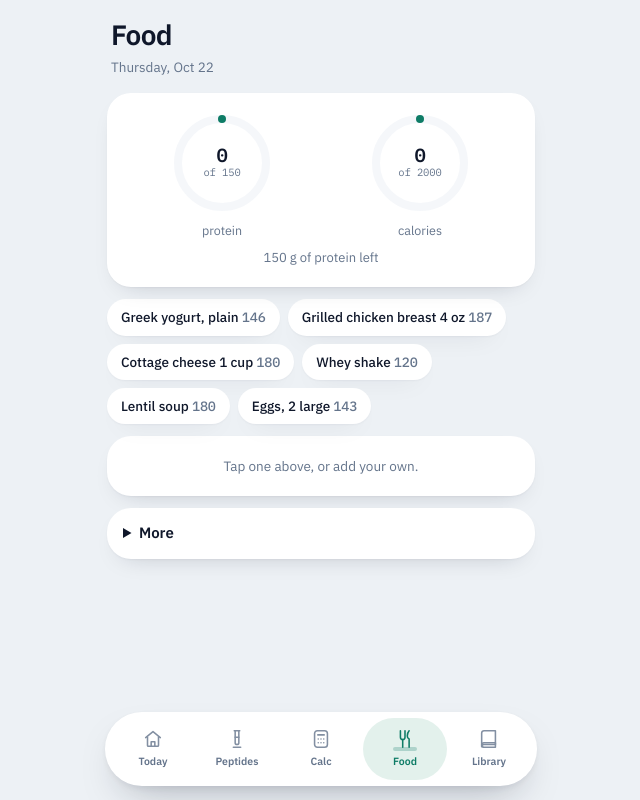
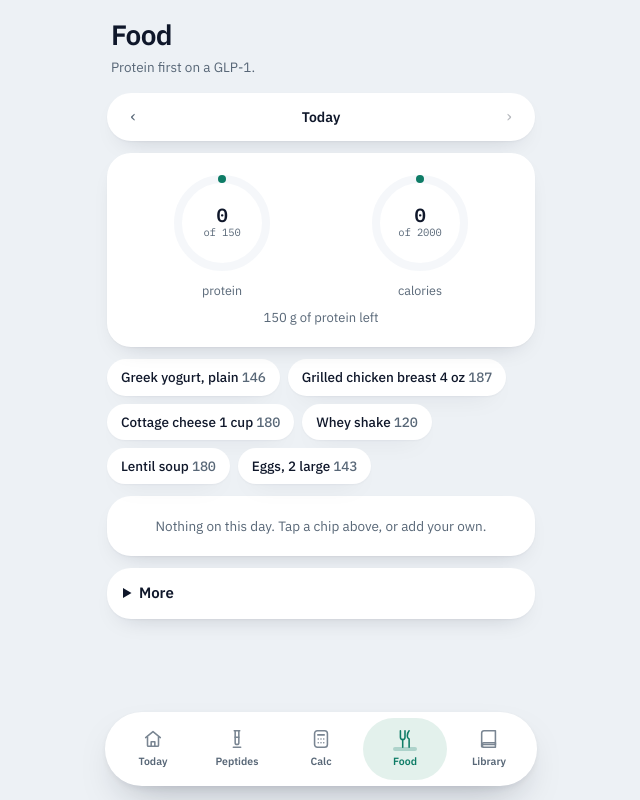
Before and after one commit to RDW-Labz/titrate, a Next.js app: page /food in a window 1280 px wide. Shown: the whole page, without its empty margins (319-959 px from the left). Built offline with nearby package versions, Linux system fonts and the light colour scheme.

Commit message:
Edit schedule/cycle after creation, side-effect chips on Today, food day navigation + weight trend, contrast and title scale sweep

```diff
--- a/src/app/food/page.tsx
+++ b/src/app/food/page.tsx
@@ -2,29 +2,89 @@
 
 import { useState } from "react";
 import { Btn, Field, PageTitle, Ring } from "@/components/ui";
-import { dayKey } from "@/lib/schedule";
+import { addDays, dayKey } from "@/lib/schedule";
 import { actions, useStore } from "@/lib/store";
 
 const BLANK = { name: "", kcal: "", p: "", c: "", f: "", fiber: "" };
 
+function Trend({ values }: { values: number[] }) {
+  if (values.length < 2) return null;
+  const w = 240;
+  const h = 44;
+  const min = Math.min(...values);
+  const max = Math.max(...values);
+  const span = Math.max(0.1, max - min);
+  const pts = values.map((v, i) => {
+    const x = (i / (values.length - 1)) * w;
+    const y = h - 4 - ((v - min) / span) * (h - 8);
+    return `${x.toFixed(1)},${y.toFixed(1)}`;
+  });
+  return (
+    <svg viewBox={`0 0 ${w} ${h}`} width="100%" height={h} role="img" aria-label={`Weight trend, ${min} to ${max} lb`}>
+      <polyline
+        points={pts.join(" ")}
+        fill="none"
+        stroke="var(--color-accent)"
+        strokeWidth="2"
+        strokeLinecap="round"
+        strokeLinejoin="round"
+        className="chart-line"
+        pathLength={1}
+      />
+      <circle cx={w} cy={pts[pts.length - 1].split(",")[1]} r="3" fill="var(--color-accent)" />
+    </svg>
+  );
+}
+
 export default function FoodPage() {
   const { foods, goals, favorites, weights } = useStore();
   const now = new Date();
+  const [back, setBack] = useState(0);
   const [draft, setDraft] = useState(BLANK);
   const [weight, setWeight] = useState("");
 
-  const today = foods.filter((f) => dayKey(new Date(f.at)) === dayKey(now));
-  const yesterday = foods.filter(
-    (f) => dayKey(new Date(f.at)) === dayKey(new Date(now.getFullYear(), now.getMonth(), now.getDate() - 1)),
-  );
-  const kcal = today.reduce((n, f) => n + f.kcal, 0);
-  const protein = today.reduce((n, f) => n + f.p, 0);
-  const fiber = today.reduce((n, f) => n + f.fiber, 0);
-  const latest = [...weights].sort((a, b) => a.at.localeCompare(b.at)).pop();
+  const day = addDays(now, -back);
+  const key = dayKey(day);
+  const dayFood = foods.filter((f) => dayKey(new Date(f.at)) === key);
+  const prevKey = dayKey(addDays(day, -1));
+  const prevFood = foods.filter((f) => dayKey(new Date(f.at)) === prevKey);
+
+  const at = () =>
+    back === 0
+      ? new Date()
+      : new Date(day.getFullYear(), day.getMonth(), day.getDate(), now.getHours(), now.getMinutes());
+
+  const kcal = dayFood.reduce((n, f) => n + f.kcal, 0);
+  const protein = dayFood.reduce((n, f) => n + f.p, 0);
+  const fiber = dayFood.reduce((n, f) => n + f.fiber, 0);
+  const sorted = [...weights].sort((a, b) => a.at.localeCompare(b.at));
+  const latest = sorted[sorted.length - 1];
+
+  const label =
+    back === 0 ? "Today" : back === 1 ? "Yesterday" : day.toLocaleDateString(undefined, { weekday: "short", month: "short", day: "numeric" });
 
   return (
     <div className="pt-3">
-      <PageTitle meta={now.toLocaleDateString(undefined, { weekday: "long", month: "short", day: "numeric" })}>Food</PageTitle>
+      <PageTitle meta="Protein first on a GLP-1.">Food</PageTitle>
+
+      <div className="mb-3 flex items-center justify-between rounded-full bg-card px-2 py-1.5 shadow-card">
+        <button
+          className="press grid size-9 place-items-center rounded-full text-[17px] text-muted"
+          onClick={() => setBack(back + 1)}
+          aria-label="Previous day"
+        >
+          ‹
+        </button>
+        <span className="text-[14px] font-semibold">{label}</span>
+        <button
+          className="press grid size-9 place-items-center rounded-full text-[17px] disabled:opacity-30"
+          onClick={() => setBack(Math.max(0, back - 1))}
+          disabled={back === 0}
+          aria-label="Next day"
+        >
+          ›
+        </button>
+      </div>
 
       <section className="enter rounded-[24px] bg-card px-4 py-5 shadow-card">
         <div className="flex items-center justify-around">
@@ -40,7 +100,7 @@ export default function FoodPage() {
         {favorites.slice(0, 6).map((f) => (
           <button
             key={f.name}
-            onClick={() => actions.addFood({ name: f.name, kcal: f.kcal, p: f.p, c: f.c, f: f.f, fiber: f.fiber })}
+            onClick={() => actions.addFood({ name: f.name, kcal: f.kcal, p: f.p, c: f.c, f: f.f, fiber: f.fiber, at: at() })}
             className="press rounded-full bg-card px-3.5 py-2 text-[13.5px] font-medium shadow-card"
           >
             {f.name} <span className="num text-muted">{f.kcal}</span>
@@ -48,25 +108,29 @@ export default function FoodPage() {
         ))}
       </div>
 
-      {yesterday.length > 0 && today.length === 0 ? (
+      {prevFood.length > 0 && dayFood.length === 0 ? (
         <button
           onClick={() =>
-            yesterday.forEach((f) => actions.addFood({ name: f.name, kcal: f.kcal, p: f.p, c: f.c, f: f.f, fiber: f.fiber }))
+            prevFood.forEach((f) =>
+              actions.addFood({ name: f.name, kcal: f.kcal, p: f.p, c: f.c, f: f.f, fiber: f.fiber, at: at() }),
+            )
           }
           className="press mt-2 w-full rounded-[22px] bg-card px-4 py-3.5 text-left shadow-card"
         >
-          <span className="text-[15px] font-medium">Same as yesterday</span>
+          <span className="text-[15px] font-medium">Copy the day before</span>
           <span className="num block text-[12.5px] text-muted">
-            copies {yesterday.length} {yesterday.length === 1 ? "entry" : "entries"} · {yesterday.reduce((n, f) => n + f.kcal, 0)} kcal
+            {prevFood.length} {prevFood.length === 1 ? "entry" : "entries"} · {prevFood.reduce((n, f) => n + f.kcal, 0)} kcal
           </span>
         </button>
       ) : null}
 
       <ul className="mt-3 divide-y divide-line rounded-[24px] bg-card shadow-card">
-        {today.length === 0 ? (
-          <li className="px-4 py-5 text-center text-[13.5px] text-muted">Tap one above, or add your own.</li>
+        {dayFood.length === 0 ? (
+          <li className="px-4 py-5 text-center text-[13.5px] text-muted">
+            Nothing on this day. Tap a chip above, or add your own.
+          </li>
         ) : (
-          today.map((f) => (
+          dayFood.map((f) => (
             <li key={f.id} className="flex items-center gap-3 px-4 py-3">
               <div className="min-w-0 flex-1">
                 <p className="truncate text-[15px]">{f.name}</p>
@@ -104,9 +168,9 @@ export default function FoodPage() {
                   ["f", "Fat"],
                   ["fiber", "Fiber"],
                 ] as const
-              ).map(([key, label]) => (
-                <Field key={key} label={label}>
-                  <input inputMode="decimal" value={draft[key]} onChange={(e) => setDraft({ ...draft, [key]: e.target.value })} />
+              ).map(([k, label]) => (
+                <Field key={k} label={label}>
+                  <input inputMode="decimal" value={draft[k]} onChange={(e) => setDraft({ ...draft, [k]: e.target.value })} />
                 </Field>
               ))}
             </div>
@@ -122,7 +186,7 @@ export default function FoodPage() {
                   f: Number(draft.f) || 0,
                   fiber: Number(draft.fiber) || 0,
                 };
-                actions.addFood(entry);
+                actions.addFood({ ...entry, at: at() });
                 actions.addFavorite(entry);
                 setDraft(BLANK);
               }}
@@ -133,7 +197,20 @@ export default function FoodPage() {
         </div>
 
         <div className="mt-4 border-t border-line pt-4">
-          <p className="text-[13.5px] font-semibold">Weight {latest ? `· ${latest.lb} lb` : ""}</p>
+          <p className="text-[13.5px] font-semibold">
+            Weight {latest ? `· ${latest.lb} lb` : ""}
+            {sorted.length > 1 ? (
+              <span className="num ml-1 font-normal text-muted">
+                ({Math.round((latest.lb - sorted[0].lb) * 10) / 10 > 0 ? "+" : ""}
+                {Math.round((latest.lb - sorted[0].lb) * 10) / 10} since start)
+              </span>
+            ) : null}
+          </p>
+          {sorted.length > 1 ? (
+            <div className="mt-1">
+              <Trend values={sorted.slice(-8).map((w) => w.lb)} />
+            </div>
+          ) : null}
           <div className="mt-2 flex items-end gap-2">
             <Field label="Today (lb)" className="flex-1">
               <input inputMode="decimal" value={weight} onChange={(e) => setWeight(e.target.value)} placeholder={latest ? String(latest.lb) : "185"} />
@@ -160,19 +237,19 @@ export default function FoodPage() {
                 ["p", "Protein"],
                 ["fiber", "Fiber"],
               ] as const
-            ).map(([key, label]) => (
-              <Field key={key} label={label}>
+            ).map(([k, label]) => (
+              <Field key={k} label={label}>
                 <input
                   inputMode="numeric"
-                  defaultValue={String(goals[key])}
-                  onBlur={(e) => actions.setGoals({ ...goals, [key]: Number(e.target.value) || 0 })}
+                  defaultValue={String(goals[k])}
+                  onBlur={(e) => actions.setGoals({ ...goals, [k]: Number(e.target.value) || 0 })}
                 />
               </Field>
             ))}
           </div>
         </div>
 
-        <p className="num mt-3 text-[12px] text-muted">Fiber {fiber} g today</p>
+        <p className="num mt-3 text-[12px] text-muted">Fiber {fiber} g on this day</p>
       </details>
     </div>
   );
--- a/src/app/globals.css
+++ b/src/app/globals.css
@@ -5,11 +5,11 @@
   --color-card: #ffffff;
   --color-ink: #0f172a;
   --color-hero: #101c26;
-  --color-muted: #64748b;
+  --color-muted: #586777;
   --color-line: #e2e8f0;
   --color-accent: #0e7c66;
   --color-accent-soft: #e3f1ec;
-  --color-warn: #a2661a;
+  --color-warn: #8a5510;
   --color-warn-soft: #f6ecdd;
   --color-alert: #a83226;
   --color-alert-soft: #f7e5e2;
--- a/src/app/page.tsx
+++ b/src/app/page.tsx
@@ -5,13 +5,16 @@ import { useEffect, useState } from "react";
 import { GearIcon } from "@/components/icons";
 import { LogAllButton, LogDoseButton, LogDot } from "@/components/log-dose";
 import { Btn, CountdownRing, Empty } from "@/components/ui";
+import { toast } from "@/components/toast";
 import { PEPTIDE_BY_ID } from "@/lib/peptides";
 import { dayKey, humanIn, isDueOn, lastDose, nextDoseMoment, timeTo } from "@/lib/schedule";
 import { actions, useStore } from "@/lib/store";
 import { doseOn } from "@/lib/titration";
 
+const SYMPTOMS = ["Nausea", "Fatigue", "Headache", "Constipation", "Bloating"];
+
 export default function TodayPage() {
-  const { compounds, doses, foods, goals } = useStore();
+  const { compounds, doses, foods, goals, symptoms } = useStore();
   const now = new Date();
   const [flash, setFlash] = useState<string | null>(null);
 
@@ -70,6 +73,7 @@ export default function TodayPage() {
   const progress = hero?.due ? 1 : Math.min(1, Math.max(0.04, elapsed / Math.max(1, total)));
 
   const todayFood = foods.filter((f) => dayKey(new Date(f.at)) === dayKey(now));
+  const todaySymptoms = symptoms.filter((x) => dayKey(new Date(x.at)) === dayKey(now));
   const kcal = todayFood.reduce((n, f) => n + f.kcal, 0);
   const protein = todayFood.reduce((n, f) => n + f.p, 0);
 
@@ -175,6 +179,39 @@ export default function TodayPage() {
         </div>
         <span className="num text-[12.5px] text-muted">{kcal} kcal</span>
       </Link>
+
+      <section className="enter mt-3 rounded-[22px] bg-card px-4 py-4 shadow-card" style={{ animationDelay: "250ms" }}>
+        <div className="flex items-baseline justify-between">
+          <p className="text-[15px] font-medium">Any side effects?</p>
+          <span className="num text-[12px] text-muted">
+            {todaySymptoms.length ? `${todaySymptoms.length} today` : "tap any"}
+          </span>
+        </div>
+        <div className="mt-2 flex flex-wrap gap-2">
+          {SYMPTOMS.map((name) => {
+            const hit = todaySymptoms.filter((x) => x.name === name);
+            return (
+              <button
+                key={name}
+                onClick={() => {
+                  if (hit.length) hit.forEach((x) => actions.deleteSymptom(x.id));
+                  else {
+                    actions.logSymptom(name);
+                    toast(`Noted ${name.toLowerCase()}`);
+                  }
+                }}
+                aria-pressed={hit.length > 0}
+                className={`press rounded-full px-3 py-1.5 text-[13px] font-medium ${
+                  hit.length ? "bg-warn-soft text-warn" : "bg-paper text-muted"
+                }`}
+              >
+                {hit.length > 1 ? `${hit.length}× ` : ""}
+                {name}
+              </button>
+            );
+          })}
+        </div>
+      </section>
     </div>
   );
 }
--- a/src/app/protocols/new/page.tsx
+++ b/src/app/protocols/new/page.tsx
@@ -6,26 +6,8 @@ import { Btn, Field, PageTitle, Pill } from "@/components/ui";
 import { toast } from "@/components/toast";
 import { CATEGORY_LABEL, PEPTIDE_BY_ID, PEPTIDES, halfLifeLabel } from "@/lib/peptides";
 import { actions } from "@/lib/store";
-import type { Peptide, Schedule } from "@/lib/types";
-
-type Preset = { id: string; label: string; schedule: Schedule };
-
-const SCHEDULES: Preset[] = [
-  { id: "daily", label: "Daily", schedule: { kind: "every", everyDays: 1 } },
-  { id: "eod", label: "Every other day", schedule: { kind: "every", everyDays: 2 } },
-  { id: "twice", label: "Mon + Thu", schedule: { kind: "weekly", days: [1, 4] } },
-  { id: "three", label: "Mon, Wed, Fri", schedule: { kind: "weekly", days: [1, 3, 5] } },
-  { id: "weekdays", label: "Weekdays", schedule: { kind: "weekly", days: [1, 2, 3, 4, 5] } },
-  { id: "weekly", label: "Weekly", schedule: { kind: "every", everyDays: 7 } },
-  { id: "biweekly", label: "Every 2 weeks", schedule: { kind: "every", everyDays: 14 } },
-];
-
-const CYCLES = [
-  { id: "none", label: "Continuous", cycle: undefined },
-  { id: "4-2", label: "4 wk on / 2 off", cycle: { onDays: 28, offDays: 14 } },
-  { id: "8-4", label: "8 wk on / 4 off", cycle: { onDays: 56, offDays: 28 } },
-  { id: "12-4", label: "12 wk on / 4 off", cycle: { onDays: 84, offDays: 28 } },
-];
+import type { Peptide } from "@/lib/types";
+import { CYCLES, SCHEDULES } from "@/lib/presets";
 
 /** guess the schedule and cycle from the library entry so nobody fills a form */
 function presetFor(p: Peptide) {
--- a/src/app/protocols/page.tsx
+++ b/src/app/protocols/page.tsx
@@ -14,7 +14,7 @@ export default function PeptidesPage() {
   return (
     <div className="pt-3">
       <div className="enter flex items-baseline justify-between px-1">
-        <h1 className="text-[26px] font-semibold tracking-[-0.015em]">Peptides</h1>
+        <h1 className="text-[28px] leading-tight font-semibold tracking-[-0.025em]">Peptides</h1>
         <Link href="/protocols/new" className="press text-[14px] font-semibold text-accent">
           Add
         </Link>
--- /dev/null
+++ b/src/lib/presets.ts
@@ -0,0 +1,35 @@
+import type { Schedule } from "./types";
+
+export const SCHEDULES: { id: string; label: string; schedule: Schedule }[] = [
+  { id: "daily", label: "Daily", schedule: { kind: "every", everyDays: 1 } },
+  { id: "eod", label: "Every other day", schedule: { kind: "every", everyDays: 2 } },
+  { id: "twice", label: "Mon + Thu", schedule: { kind: "weekly", days: [1, 4] } },
+  { id: "three", label: "Mon, Wed, Fri", schedule: { kind: "weekly", days: [1, 3, 5] } },
+  { id: "weekdays", label: "Weekdays", schedule: { kind: "weekly", days: [1, 2, 3, 4, 5] } },
+  { id: "weekly", label: "Weekly", schedule: { kind: "every", everyDays: 7 } },
+  { id: "biweekly", label: "Every 2 weeks", schedule: { kind: "every", everyDays: 14 } },
+];
+
+export const CYCLES: { id: string; label: string; cycle?: { onDays: number; offDays: number } }[] = [
+  { id: "none", label: "Continuous", cycle: undefined },
+  { id: "4-2", label: "4 wk on / 2 off", cycle: { onDays: 28, offDays: 14 } },
+  { id: "8-4", label: "8 wk on / 4 off", cycle: { onDays: 56, offDays: 28 } },
+  { id: "12-4", label: "12 wk on / 4 off", cycle: { onDays: 84, offDays: 28 } },
+];
+
+/** which preset a stored schedule matches, so the editor shows the right option */
+export function schedulePresetId(s: Schedule): string {
+  const found = SCHEDULES.find(
+    (p) =>
+      p.schedule.kind === s.kind &&
+      (s.kind === "every"
+        ? p.schedule.kind === "every" && p.schedule.everyDays === s.everyDays
+        : p.schedule.kind === "weekly" && p.schedule.days.join() === s.days.join()),
+  );
+  return found?.id ?? "custom";
+}
+
+export function cyclePresetId(cycle?: { onDays: number; offDays: number }): string {
+  if (!cycle) return "none";
+  return CYCLES.find((c) => c.cycle?.onDays === cycle.onDays && c.cycle?.offDays === cycle.offDays)?.id ?? "custom";
+}
--- a/src/lib/store.ts
+++ b/src/lib/store.ts
@@ -1,7 +1,7 @@
 "use client";
 
 import { useEffect, useState, useSyncExternalStore } from "react";
-import type { Compound, DoseLog, Food, FoodLog, Goals, State, Vial, WeightLog } from "./types";
+import type { Compound, DoseLog, Food, FoodLog, Goals, State, SymptomLog, Vial, WeightLog } from "./types";
 import { dayKey, parseDay, suggestSite } from "./schedule";
 
 const KEY = "titrate.v1";
@@ -15,6 +15,7 @@ export const EMPTY: State = {
   doses: [],
   foods: [],
   weights: [],
+  symptoms: [],
   goals: DEFAULT_GOALS,
   favorites: [
     { name: "Greek yogurt, plain", kcal: 146, p: 25, c: 9, f: 0, fiber: 0, glp1: true },
@@ -153,6 +154,14 @@ export const actions = {
   deleteFood(id: string) {
     update((s) => ({ ...s, foods: s.foods.filter((f) => f.id !== id) }));
   },
+  logSymptom(name: string, severity: SymptomLog["severity"] = 1) {
+    const entry: SymptomLog = { id: uid(), at: new Date().toISOString(), name, severity };
+    update((s) => ({ ...s, symptoms: [...s.symptoms, entry] }));
+    return entry;
+  },
+  deleteSymptom(id: string) {
+    update((s) => ({ ...s, symptoms: s.symptoms.filter((x) => x.id !== id) }));
+  },
   addWeight(lb: number, at = new Date()) {
     update((s) => ({ ...s, weights: [...s.weights.filter((w) => w.at !== dayKey(at)), { at: dayKey(at), lb }] }));
   },
@@ -244,9 +253,16 @@ function demoState(): State {
     lb: Math.round((212 - (6 - i) * 2.4) * 10) / 10,
   }));
 
+  const symptoms: SymptomLog[] = [
+    { id: "sy1", at: iso(day(1, 21)), name: "Nausea", severity: 1 },
+    { id: "sy2", at: iso(day(3, 9)), name: "Fatigue", severity: 2 },
+    { id: "sy3", at: iso(day(6, 10)), name: "Headache", severity: 1 },
+  ];
+
   return {
     ...EMPTY,
     compounds: [tirz, bpc, ipa],
+    symptoms,
     vials: [
       {
         id: "demo-vial-bpc",
--- a/src/lib/types.ts
+++ b/src/lib/types.ts
@@ -73,6 +73,8 @@ export type FoodLog = {
 
 export type WeightLog = { at: string; lb: number };
 
+export type SymptomLog = { id: string; at: string; name: string; severity: 1 | 2 | 3 };
+
 export type Goals = { kcal: number; p: number; c: number; f: number; fiber: number };
 
 export type Food = {
@@ -91,6 +93,7 @@ export type State = {
   doses: DoseLog[];
   foods: FoodLog[];
   weights: WeightLog[];
+  symptoms: SymptomLog[];
   goals: Goals;
   favorites: Food[];
 };
```
Also changed, not shown: src/app/protocols/[id]/page.tsx (+48 -0 lines).
